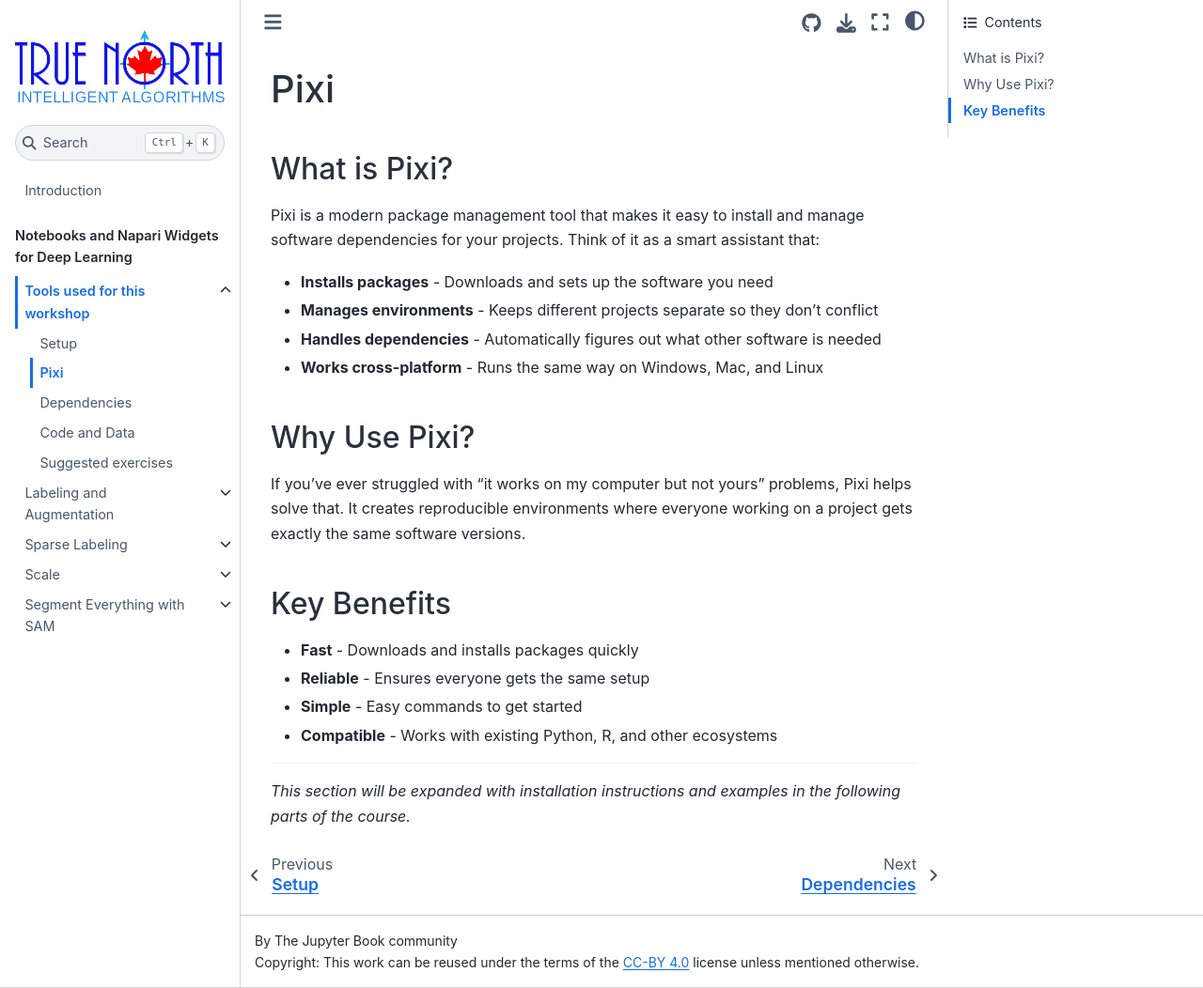
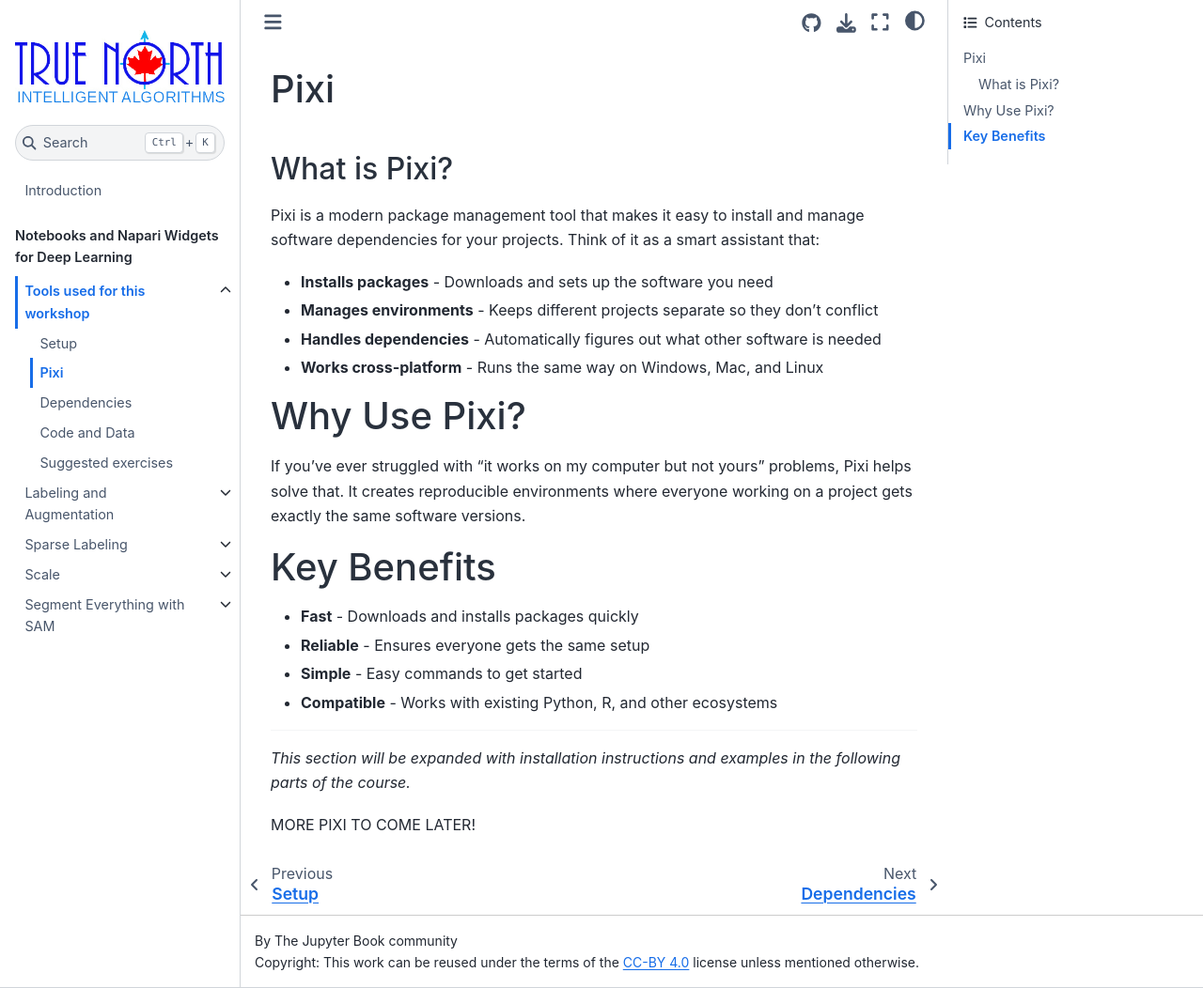
Before and after one commit to True-North-Intelligent-Algorithms/notebooks-and-napari-widgets-for-dl, a Jupyter Book: the page built from docs/00_course_preparation/08_Pixi.md, in a window 1280 px wide and 1052 px high. Shown: the whole window at 94% size. Built offline with Jupyter Book 1.0.4 settings and Sphinx 7.4.7 and the Sphinx Book theme 1.1.4, drawn with Linux system fonts in a browser that asks for light colours; pages that are not in the unit, such as notebooks, are missing from menus.

```diff
--- a/docs/00_course_preparation/08_Pixi.md
+++ b/docs/00_course_preparation/08_Pixi.md
@@ -1,6 +1,6 @@
-# Pixi
+## Pixi
 
-## What is Pixi?
+### What is Pixi?
 
 Pixi is a modern package management tool that makes it easy to install and manage software dependencies for your projects. Think of it as a smart assistant that:
 
@@ -23,3 +23,5 @@ If you've ever struggled with "it works on my computer but not yours" problems,
 ---
 
 *This section will be expanded with installation instructions and examples in the following parts of the course.*
+
+MORE PIXI TO COME LATER!
```
